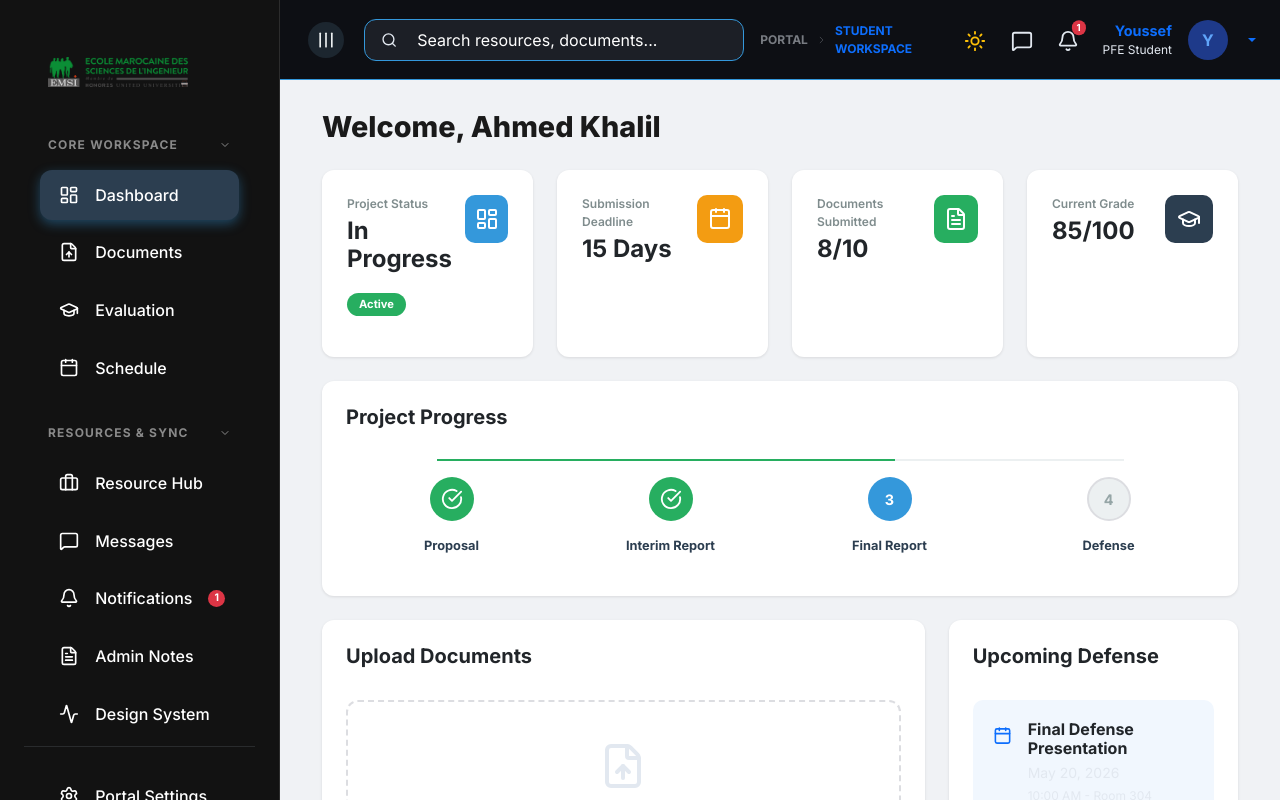
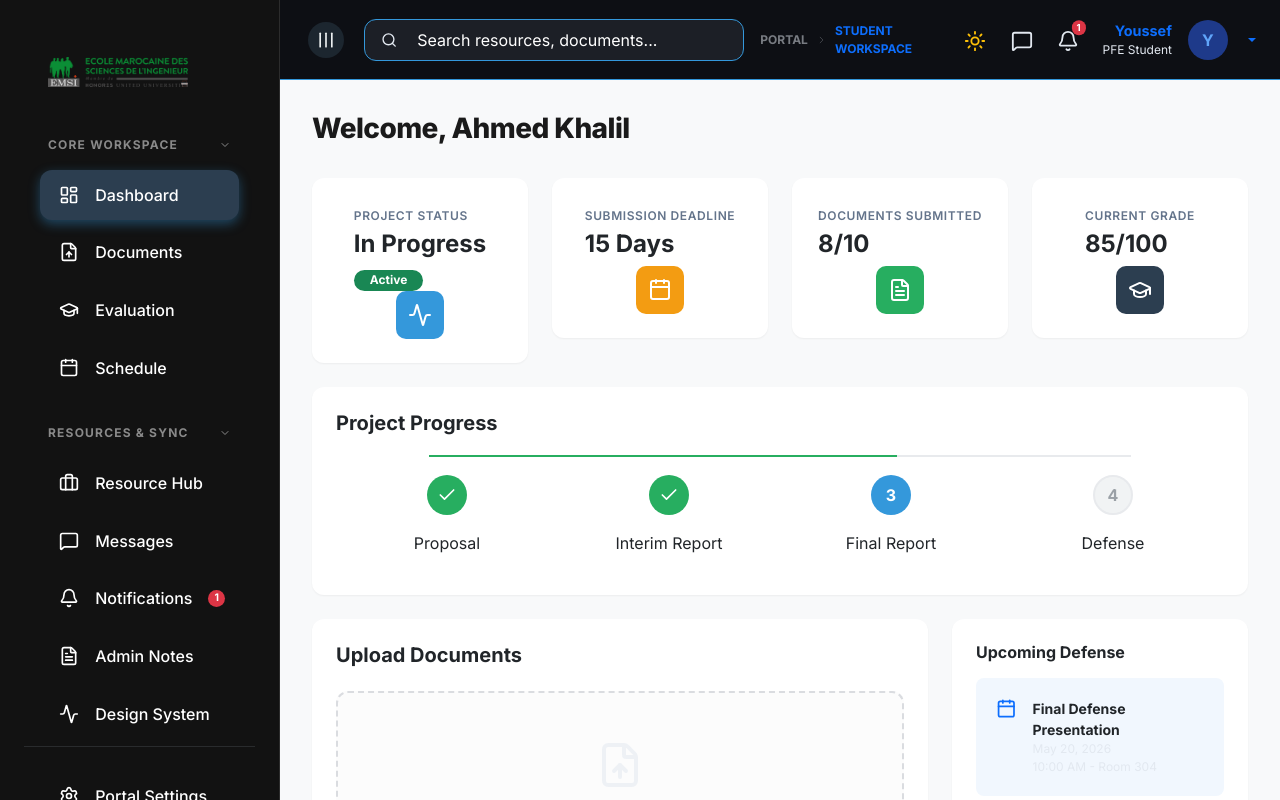
Before and after one commit to Lagmouchyoussef/PFE-Navigator, a React (Vite) app in the folder Frontend/: page /login in a window 1280 px wide. Both pictures are taken after a click on the element 212 px from the left and 472 px from the top of the page. Built offline with nearby package versions, Linux system fonts and the light colour scheme.

Commit message:
Restructure Student Dashboard for better organization and clarity

```diff
--- a/Frontend/src/pages/StudentDashboard.css
+++ b/Frontend/src/pages/StudentDashboard.css
@@ -1,141 +1,203 @@
-/* Student Dashboard - Screenshot Match Refinement */
+/* Student Dashboard - Professional Organization & Layout */
+
+:root {
+  --sd-bg: #f8f9fa;
+  --sd-card-bg: #ffffff;
+  --sd-text-main: #1e293b;
+  --sd-text-muted: #64748b;
+  --sd-border: #e2e8f0;
+  --sd-primary: #3498db;
+  --sd-success: #27ae60;
+  --sd-warning: #f39c12;
+}
 
 .sd-page-container {
-  background-color: #f0f2f5 !important; /* Specific light gray from screenshot */
-  color: #2c3e50 !important;
+  background-color: var(--sd-bg) !important;
+  color: var(--sd-text-main) !important;
   min-height: 100vh;
-  padding: 30px;
+  padding: 2rem;
 }
 
-/* Welcome Header */
-.sd-welcome-text {
-  font-size: 1.8rem;
-  font-weight: 800;
-  color: #1a1a1a !important;
-  margin-bottom: 25px;
+/* Header Section */
+.sd-header-section {
+  margin-bottom: 2rem;
 }
 
-/* Modern Cards */
-.sd-card {
-  background-color: #ffffff !important;
+.sd-welcome-title {
+  font-size: 1.75rem;
+  font-weight: 800;
+  color: #1a1a1a;
+  letter-spacing: -0.02em;
+}
+
+/* Base Card Styling */
+.sd-premium-card {
+  background-color: var(--sd-card-bg) !important;
   border: none !important;
   border-radius: 12px !important;
-  box-shadow: 0 1px 3px rgba(0,0,0,0.1) !important;
-  height: 100%;
+  box-shadow: 0 1px 2px rgba(0,0,0,0.05) !important;
+  transition: all 0.2s ease;
 }
 
+/* Stat Cards */
 .sd-stat-card {
-  padding: 25px !important;
+  padding: 1.5rem;
+  display: flex;
+  justify-content: space-between;
+  align-items: center;
 }
 
-.sd-icon-box {
+.sd-stat-info h4 {
+  font-size: 1.5rem;
+  font-weight: 700;
+  margin: 0.25rem 0 0.5rem 0;
+}
+
+.sd-stat-label {
+  font-size: 0.75rem;
+  font-weight: 600;
+  color: var(--sd-text-muted);
+  text-transform: uppercase;
+  letter-spacing: 0.05em;
+}
+
+.sd-stat-icon {
   width: 48px;
   height: 48px;
   border-radius: 10px;
   display: flex;
   align-items: center;
   justify-content: center;
-  color: white !important;
+  color: white;
 }
 
-.bg-pfe-blue { background-color: #3498db !important; }
-.bg-pfe-orange { background-color: #f39c12 !important; }
-.bg-pfe-green { background-color: #27ae60 !important; }
-.bg-pfe-navy { background-color: #2c3e50 !important; }
-
-/* Timeline Stepper - Screenshot Precision */
-.sd-timeline-container {
-  padding: 40px 20px;
+/* Progress Stepper */
+.sd-progress-section {
+  padding: 2.5rem 1.5rem;
   position: relative;
 }
 
-.sd-timeline-row {
+.sd-stepper {
   display: flex;
-  justify-content: space-around;
-  align-items: center;
+  justify-content: space-between;
+  align-items: flex-start;
   position: relative;
+  width: 100%;
 }
 
-.sd-step-item {
+.sd-step-node-wrapper {
+  position: relative;
+  z-index: 2;
   display: flex;
   flex-direction: column;
   align-items: center;
-  position: relative;
-  z-index: 2;
   flex: 1;
 }
 
 .sd-step-circle {
-  width: 44px;
-  height: 44px;
+  width: 40px;
+  height: 40px;
   border-radius: 50%;
   display: flex;
   align-items: center;
   justify-content: center;
   font-weight: 700;
-  font-size: 0.9rem;
-  color: white !important;
-  margin-bottom: 15px;
-  transition: all 0.3s ease;
+  margin-bottom: 1rem;
+  box-shadow: 0 0 0 6px var(--sd-card-bg);
 }
 
-.sd-step-circle.completed { background-color: #27ae60 !important; }
-.sd-step-circle.active { background-color: #3498db !important; }
-.sd-step-circle.pending { background-color: #ecf0f1 !important; color: #95a5a6 !important; border: 2px solid #dcdde1 !important; }
+.sd-step-circle.completed { background-color: var(--sd-success); color: white; }
+.sd-step-circle.active { background-color: var(--sd-primary); color: white; }
+.sd-step-circle.pending { background-color: #f1f3f4; color: #9aa0a6; border: 2px solid #e8eaed; }
 
-.sd-step-label {
-  font-size: 0.8rem;
-  font-weight: 700;
-  color: #2c3e50 !important;
-}
-
-.sd-timeline-line {
+.sd-step-line-bg {
   position: absolute;
-  top: 22px; /* Center of 44px circle */
+  top: 20px;
   left: 12.5%;
   right: 12.5%;
   height: 2px;
-  background-color: #ecf0f1 !important;
+  background-color: #e8eaed;
   z-index: 1;
 }
 
-.sd-timeline-progress-line {
+.sd-step-line-active {
   position: absolute;
-  top: 22px;
+  top: 20px;
   left: 12.5%;
-  width: 50%; /* Reaches the active step (3rd step out of 4) */
+  width: 50%; /* Reaches step 3 */
   height: 2px;
-  background-color: #27ae60 !important;
+  background-color: var(--sd-success);
   z-index: 1;
 }
 
-/* Upload Zone */
-.sd-upload-area {
-  border: 2px dashed #dcdde1 !important;
-  border-radius: 12px !important;
-  padding: 40px !important;
-  background-color: white !important;
+/* Upload Area */
+.sd-upload-box {
+  border: 2px dashed #dadce0;
+  border-radius: 12px;
+  padding: 3rem 1.5rem;
+  text-align: center;
+  background-color: #fcfcfc;
+  transition: all 0.2s ease;
 }
 
-/* Upcoming Defense Box */
-.sd-defense-box {
-  background-color: #f1f7fe !important;
-  border-radius: 10px !important;
-  padding: 20px !important;
+.sd-upload-box:hover {
+  border-color: var(--sd-primary);
+  background-color: #f8fbff;
 }
 
-/* Badges */
-.badge-active {
-  background-color: #27ae60 !important;
-  color: white !important;
-  padding: 6px 12px !important;
-  border-radius: 20px !important;
-  font-size: 0.7rem !important;
+/* Content List */
+.sd-list-item {
+  padding: 1rem 0;
+  border-bottom: 1px solid #f1f3f4;
 }
 
-/* Typography Fixes */
-.text-dark-muted {
-  color: #7f8c8d !important;
-  font-size: 0.75rem !important;
-  font-weight: 600 !important;
+.sd-list-item:last-child {
+  border-bottom: none;
 }
+
+.sd-doc-preview {
+  width: 40px;
+  height: 40px;
+  background-color: #f1f3f4;
+  border-radius: 8px;
+  display: flex;
+  align-items: center;
+  justify-content: center;
+}
+
+/* Sidebar Widgets */
+.sd-widget-defense {
+  background-color: #f1f7fe;
+  border-radius: 8px;
+  padding: 1.25rem;
+}
+
+.sd-feedback-note {
+  border-left: 4px solid var(--sd-primary);
+  padding-left: 1rem;
+}
+
+.sd-avatar-initials {
+  width: 44px;
+  height: 44px;
+  background-color: var(--sd-primary);
+  color: white;
+  border-radius: 50%;
+  display: flex;
+  align-items: center;
+  justify-content: center;
+  font-weight: 700;
+}
+
+/* Responsive Grid Spacing */
+.sd-main-grid {
+  display: grid;
+  grid-template-columns: 2fr 1fr;
+  gap: 1.5rem;
+}
+
+@media (max-width: 1200px) {
+  .sd-main-grid {
+    grid-template-columns: 1fr;
+  }
+}
--- a/Frontend/src/pages/StudentDashboard.jsx
+++ b/Frontend/src/pages/StudentDashboard.jsx
@@ -1,269 +1,218 @@
 import React from 'react';
 import {
   Container, Row, Col, Card, Badge,
-  ProgressBar, Button, Table
+  ProgressBar, Button
 } from 'react-bootstrap';
 import { motion } from 'framer-motion';
 import {
-  CheckCircle, Clock, FileText, GraduationCap,
+  Check, Clock, FileText, GraduationCap,
   LayoutDashboard, FileUp, Calendar,
   ChevronRight, Mail, MessageSquare,
-  AlertCircle, Search
+  AlertCircle, Search, Activity
 } from 'lucide-react';
 import './StudentDashboard.css';
 
 const StudentDashboard = () => {
   return (
     <div className="sd-page-container">
-      <Container fluid>
+      <Container fluid className="px-0">
 
-        {/* Welcome Header */}
+        {/* SECTION 1: HEADER */}
+        <header className="sd-header-section">
           <motion.h1
             initial={{ opacity: 0, x: -20 }}
             animate={{ opacity: 1, x: 0 }}
-          className="sd-welcome-text"
+            className="sd-welcome-title"
           >
             Welcome, Ahmed Khalil
           </motion.h1>
+        </header>
 
-        {/* 4 Stat Cards */}
+        {/* SECTION 2: STATS SUMMARY */}
         <Row className="g-4 mb-4">
-          <Col lg={3} md={6}>
-            <Card className="sd-card sd-stat-card">
-              <div className="d-flex justify-content-between align-items-start mb-3">
-                <div>
-                  <div className="text-dark-muted mb-1">Project Status</div>
-                  <h4 className="fw-bold mb-3">In Progress</h4>
-                  <Badge className="badge-active">Active</Badge>
+          <Col xl={3} md={6}>
+            <Card className="sd-premium-card sd-stat-card">
+              <div className="sd-stat-info">
+                <span className="sd-stat-label">Project Status</span>
+                <h4>In Progress</h4>
+                <Badge bg="success" className="rounded-pill px-3">Active</Badge>
               </div>
-                <div className="sd-icon-box bg-pfe-blue">
-                  <LayoutDashboard size={24} />
-                </div>
+              <div className="sd-stat-icon" style={{ backgroundColor: '#3498db' }}>
+                <Activity size={24} />
               </div>
             </Card>
           </Col>
-          <Col lg={3} md={6}>
-            <Card className="sd-card sd-stat-card">
-              <div className="d-flex justify-content-between align-items-start mb-3">
-                <div>
-                  <div className="text-dark-muted mb-1">Submission Deadline</div>
-                  <h4 className="fw-bold mb-3">15 Days</h4>
+          <Col xl={3} md={6}>
+            <Card className="sd-premium-card sd-stat-card">
+              <div className="sd-stat-info">
+                <span className="sd-stat-label">Submission Deadline</span>
+                <h4>15 Days</h4>
               </div>
-                <div className="sd-icon-box bg-pfe-orange">
+              <div className="sd-stat-icon" style={{ backgroundColor: '#f39c12' }}>
                 <Calendar size={24} />
-                </div>
               </div>
             </Card>
           </Col>
-          <Col lg={3} md={6}>
-            <Card className="sd-card sd-stat-card">
-              <div className="d-flex justify-content-between align-items-start mb-3">
-                <div>
-                  <div className="text-dark-muted mb-1">Documents Submitted</div>
-                  <h4 className="fw-bold mb-3">8/10</h4>
+          <Col xl={3} md={6}>
+            <Card className="sd-premium-card sd-stat-card">
+              <div className="sd-stat-info">
+                <span className="sd-stat-label">Documents Submitted</span>
+                <h4>8/10</h4>
               </div>
-                <div className="sd-icon-box bg-pfe-green">
+              <div className="sd-stat-icon" style={{ backgroundColor: '#27ae60' }}>
                 <FileText size={24} />
-                </div>
               </div>
             </Card>
           </Col>
-          <Col lg={3} md={6}>
-            <Card className="sd-card sd-stat-card">
-              <div className="d-flex justify-content-between align-items-start mb-3">
-                <div>
-                  <div className="text-dark-muted mb-1">Current Grade</div>
-                  <h4 className="fw-bold mb-3">85/100</h4>
+          <Col xl={3} md={6}>
+            <Card className="sd-premium-card sd-stat-card">
+              <div className="sd-stat-info">
+                <span className="sd-stat-label">Current Grade</span>
+                <h4>85/100</h4>
               </div>
-                <div className="sd-icon-box bg-pfe-navy">
+              <div className="sd-stat-icon" style={{ backgroundColor: '#2c3e50' }}>
                 <GraduationCap size={24} />
-                </div>
               </div>
             </Card>
           </Col>
         </Row>
 
-        {/* Project Progress */}
-        <Card className="sd-card mb-4">
+        {/* SECTION 3: PROJECT PROGRESS (FULL WIDTH) */}
+        <Card className="sd-premium-card mb-4">
           <Card.Header className="bg-transparent border-0 p-4 pb-0">
-            <h5 className="fw-bold">Project Progress</h5>
+            <h5 className="fw-bold mb-0">Project Progress</h5>
           </Card.Header>
-          <Card.Body className="sd-timeline-container">
-            <div className="sd-timeline-line"></div>
-            <div className="sd-timeline-progress-line"></div>
-            <div className="sd-timeline-row">
-              <div className="sd-step-item">
-                <div className="sd-step-circle completed"><CheckCircle size={22} /></div>
-                <div className="sd-step-label">Proposal</div>
+          <Card.Body className="sd-progress-section">
+            <div className="sd-step-line-bg"></div>
+            <div className="sd-step-line-active"></div>
+            <div className="sd-stepper">
+              <div className="sd-step-node-wrapper">
+                <div className="sd-step-circle completed"><Check size={20} /></div>
+                <span className="sd-step-label">Proposal</span>
               </div>
-              <div className="sd-step-item">
-                <div className="sd-step-circle completed"><CheckCircle size={22} /></div>
-                <div className="sd-step-label">Interim Report</div>
+              <div className="sd-step-node-wrapper">
+                <div className="sd-step-circle completed"><Check size={20} /></div>
+                <span className="sd-step-label">Interim Report</span>
               </div>
-              <div className="sd-step-item">
+              <div className="sd-step-node-wrapper">
                 <div className="sd-step-circle active">3</div>
-                <div className="sd-step-label">Final Report</div>
+                <span className="sd-step-label">Final Report</span>
               </div>
-              <div className="sd-step-item">
+              <div className="sd-step-node-wrapper">
                 <div className="sd-step-circle pending">4</div>
-                <div className="sd-step-label">Defense</div>
+                <span className="sd-step-label">Defense</span>
               </div>
             </div>
           </Card.Body>
         </Card>
 
+        {/* SECTION 4: WORKSPACE & SIDEBAR */}
         <Row className="g-4">
+
+          {/* Main Content Area */}
           <Col lg={8}>
-            {/* Upload Area */}
-            <Card className="sd-card mb-4">
-              <Card.Header className="bg-transparent border-0 p-4 pb-0">
-                <h5 className="fw-bold">Upload Documents</h5>
-              </Card.Header>
-              <Card.Body className="p-4">
-                <div className="sd-upload-area text-center">
-                  <FileUp size={48} className="text-muted mb-3" />
-                  <h6 className="fw-bold mb-2">Drag and drop your files here</h6>
+            <Card className="sd-premium-card mb-4 p-4">
+              <h5 className="fw-bold mb-4">Upload Documents</h5>
+              <div className="sd-upload-box">
+                <FileUp size={48} className="text-muted mb-3 opacity-50" />
+                <h6 className="fw-bold">Drag and drop your files here</h6>
                 <p className="text-muted small">or</p>
                 <Button variant="outline-primary" className="rounded-pill px-5 mb-2">Browse Files</Button>
-                  <p className="extra-small text-muted mb-0">Supported formats: PDF, DOCX (Max 10MB)</p>
+                <p className="text-muted extra-small">Supported formats: PDF, DOCX (Max 10MB)</p>
               </div>
-              </Card.Body>
             </Card>
 
-            {/* Document Table */}
-            <Card className="sd-card">
-              <Card.Header className="bg-transparent border-0 p-4 pb-0">
-                <h5 className="fw-bold">Uploaded Documents</h5>
-              </Card.Header>
-              <Card.Body className="p-4 pt-2">
-                <Table responsive hover className="mb-0">
-                  <tbody>
+            <Card className="sd-premium-card p-4">
+              <h5 className="fw-bold mb-4">Uploaded Documents</h5>
+              <div className="sd-doc-list">
                 {[
                   { name: 'Interim_Report_v2.pdf', date: '2026-04-20', size: '2.4 MB' },
                   { name: 'Project_Proposal_v1.pdf', date: '2026-03-15', size: '1.8 MB' }
                 ].map((doc, i) => (
-                      <tr key={i} className="align-middle border-bottom">
-                        <td className="py-3">
+                  <div key={i} className="sd-list-item d-flex align-items-center justify-content-between">
                     <div className="d-flex align-items-center gap-3">
-                            <div className="p-2 rounded bg-light"><FileText size={20} className="text-primary" /></div>
+                      <div className="sd-doc-preview text-primary">
+                        <FileText size={20} />
+                      </div>
                       <div>
                         <div className="fw-bold small">{doc.name}</div>
-                              <div className="extra-small text-muted">{doc.date} • {doc.size}</div>
+                        <div className="text-muted extra-small">{doc.date} • {doc.size}</div>
                       </div>
                     </div>
-                        </td>
-                        <td className="text-end">
-                          <Button variant="link" className="text-primary fw-bold text-decoration-none small">View</Button>
-                        </td>
-                      </tr>
+                    <Button variant="link" className="text-primary text-decoration-none fw-bold small">View</Button>
+                  </div>
                 ))}
-                  </tbody>
-                </Table>
-              </Card.Body>
+              </div>
             </Card>
           </Col>
 
+          {/* Sidebar Widgets Area */}
           <Col lg={4}>
-            {/* Upcoming Defense */}
-            <Card className="sd-card mb-4">
-              <Card.Header className="bg-transparent border-0 p-4 pb-0">
-                <h5 className="fw-bold">Upcoming Defense</h5>
-              </Card.Header>
-              <Card.Body className="p-4">
-                <div className="sd-defense-box">
-                  <div className="d-flex align-items-start gap-3">
-                    <Calendar size={24} className="text-primary mt-1" />
+            <div className="d-flex flex-column gap-4">
+
+              <Card className="sd-premium-card p-4">
+                <h6 className="fw-bold mb-3">Upcoming Defense</h6>
+                <div className="sd-widget-defense d-flex gap-3">
+                  <Calendar size={22} className="text-primary" />
                   <div>
-                      <h6 className="fw-bold mb-1">Final Defense Presentation</h6>
-                      <div className="small text-muted mb-1">May 20, 2026</div>
-                      <div className="extra-small text-muted">10:00 AM - Room 304</div>
+                    <div className="fw-bold small">Final Defense Presentation</div>
+                    <div className="text-muted extra-small">May 20, 2026</div>
+                    <div className="text-muted extra-small">10:00 AM - Room 304</div>
                   </div>
                 </div>
-                </div>
-              </Card.Body>
               </Card>
 
-            {/* Feedback */}
-            <Card className="sd-card mb-4">
-              <Card.Header className="bg-transparent border-0 p-4 pb-0">
-                <h5 className="fw-bold">Recent Feedback</h5>
-              </Card.Header>
-              <Card.Body className="p-4">
-                <div className="border-start border-primary border-4 ps-3 mb-3">
-                  <div className="fw-bold small mb-1">Interim Report Revision</div>
-                  <p className="extra-small text-muted mb-1">"Please revise sections 3.2 and 4.1. Good progress overall!"</p>
-                  <div className="extra-small text-primary fw-bold">2 days ago</div>
+              <Card className="sd-premium-card p-4">
+                <h6 className="fw-bold mb-3">Recent Feedback</h6>
+                <div className="sd-feedback-note">
+                  <div className="fw-bold small">Interim Report Revision</div>
+                  <p className="text-muted extra-small mb-1">"Please revise sections 3.2 and 4.1. Good progress overall!"</p>
+                  <div className="text-primary fw-bold extra-small">2 days ago</div>
                 </div>
-              </Card.Body>
               </Card>
 
-            {/* Supervisor */}
-            <Card className="sd-card mb-4">
-              <Card.Body className="p-4">
-                <div className="text-muted extra-small text-uppercase fw-bold mb-3">Your Supervisor</div>
+              <Card className="sd-premium-card p-4">
+                <span className="sd-stat-label mb-3 d-block">Your Supervisor</span>
                 <div className="d-flex align-items-center gap-3 mb-4">
-                  <div className="bg-primary text-white rounded-circle d-flex align-items-center justify-content-center" style={{ width: '45px', height: '45px', fontWeight: '800' }}>SS</div>
+                  <div className="sd-avatar-initials">SS</div>
                   <div>
                     <h6 className="fw-bold mb-0">Dr. Sarah Smith</h6>
-                    <div className="extra-small text-muted">Computer Science Department</div>
+                    <div className="text-muted extra-small">Computer Science Department</div>
                   </div>
                 </div>
-                <div className="d-grid gap-2 mb-4">
-                  <div className="extra-small text-muted d-flex align-items-center gap-2"><Mail size={14} /> s.smith@university.edu</div>
-                  <div className="extra-small text-muted d-flex align-items-center gap-2"><MessageSquare size={14} /> +1 (555) 123-4567</div>
+                <div className="d-flex flex-column gap-2 mb-4">
+                  <div className="text-muted extra-small d-flex align-items-center gap-2"><Mail size={14} /> s.smith@university.edu</div>
+                  <div className="text-muted extra-small d-flex align-items-center gap-2"><MessageSquare size={14} /> +1 (555) 123-4567</div>
                 </div>
-                <Button variant="primary" className="w-100 rounded-pill py-2 fw-bold small">Contact Supervisor</Button>
-              </Card.Body>
+                <Button variant="primary" className="w-100 rounded-pill py-2 fw-bold small border-0">Contact Supervisor</Button>
               </Card>
 
-            {/* Progress Bar */}
-            <Card className="sd-card mb-4">
-              <Card.Body className="p-4">
+              <Card className="sd-premium-card p-4 text-center">
                 <div className="d-flex justify-content-between align-items-center mb-2">
                   <h6 className="fw-bold mb-0">Overall Progress</h6>
                   <span className="text-primary fw-bold">75%</span>
                 </div>
-                <ProgressBar now={75} className="mb-4 rounded-pill" style={{ height: '10px' }} />
-                <div className="row g-2 text-center">
-                  <div className="col-6">
-                    <div className="bg-light p-2 rounded">
-                      <div className="fw-bold text-success small">15/20</div>
-                      <div className="extra-small text-muted">Completed</div>
+                <ProgressBar now={75} className="mb-3 rounded-pill" style={{ height: '8px' }} />
+                <Row className="g-2">
+                  <Col xs={6}>
+                    <div className="bg-light py-2 rounded">
+                      <div className="text-success fw-bold small">15/20</div>
+                      <div className="text-muted extra-small">Completed</div>
                     </div>
+                  </Col>
+                  <Col xs={6}>
+                    <div className="bg-light py-2 rounded">
+                      <div className="text-warning fw-bold small">5/20</div>
+                      <div className="text-muted extra-small">Remaining</div>
                     </div>
-                  <div className="col-6">
-                    <div className="bg-light p-2 rounded">
-                      <div className="fw-bold text-warning small">5/20</div>
-                      <div className="extra-small text-muted">Remaining</div>
-                    </div>
-                  </div>
-                </div>
-              </Card.Body>
+                  </Col>
+                </Row>
               </Card>
 
-            {/* Quick Links */}
-            <Card className="sd-card">
-              <Card.Body className="p-4">
-                <h6 className="fw-bold mb-3">Quick Links</h6>
-                <div className="d-grid gap-2">
-                  {[
-                    { label: 'PFE Guidelines', icon: <FileText size={16} /> },
-                    { label: 'Report Template', icon: <LayoutDashboard size={16} /> },
-                    { label: 'Evaluation Criteria', icon: <CheckCircle size={16} /> },
-                    { label: 'FAQ & Support', icon: <AlertCircle size={16} /> }
-                  ].map((link, i) => (
-                    <div key={i} className="d-flex align-items-center justify-content-between p-2 rounded hover-bg-light cursor-pointer">
-                      <div className="d-flex align-items-center gap-2 small fw-medium text-muted">
-                        {link.icon} {link.label}
             </div>
-                      <ChevronRight size={14} className="text-muted" />
-                    </div>
-                  ))}
-                </div>
-              </Card.Body>
-            </Card>
           </Col>
         </Row>
+
       </Container>
     </div>
   );
```
Lines whose indentation alone changed are shown as unchanged.
